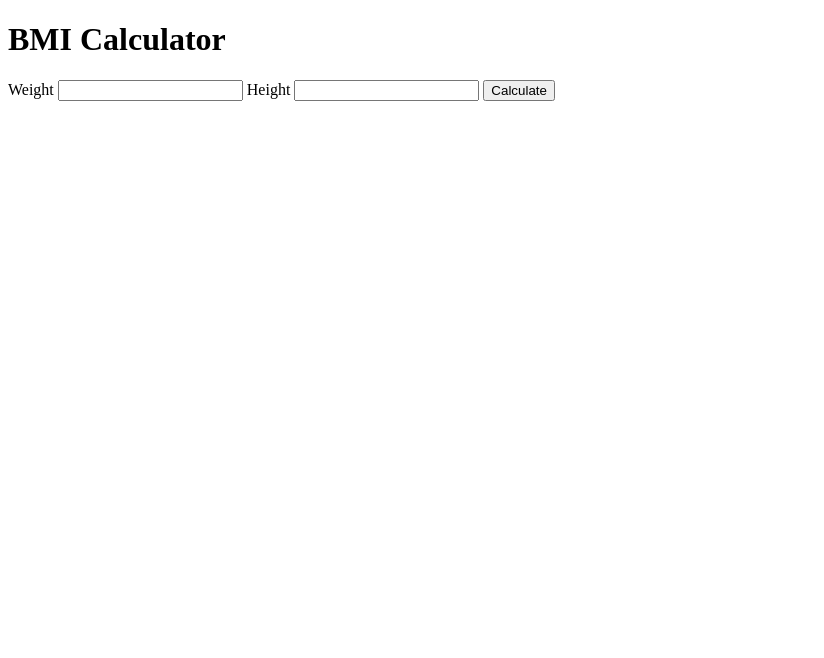
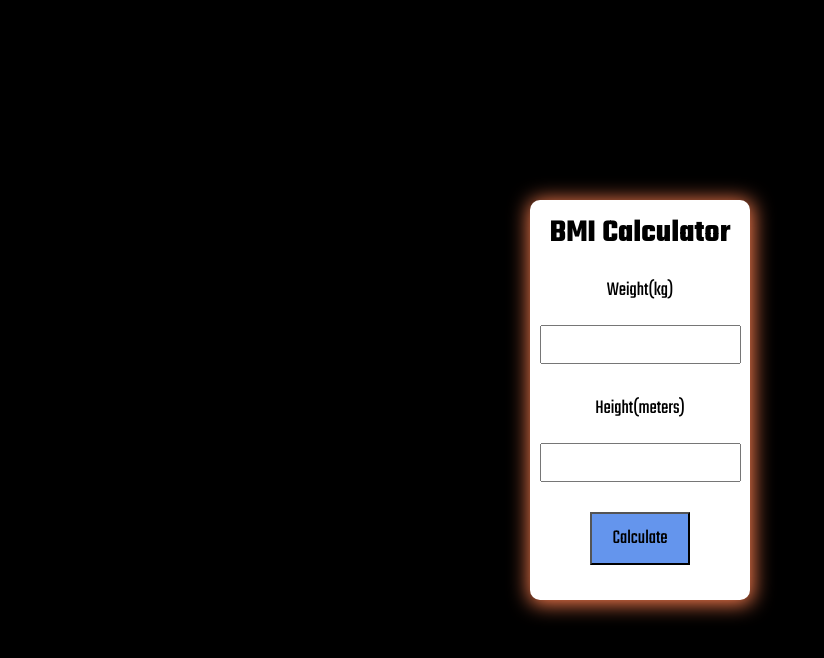
Before and after one commit to SMujtabA11/BMI-CAL, a plain HTML site: page index.html in a window 1280 px wide. Shown: the whole page, without its empty margins (0-824 px from the left). Drawn offline with Linux system fonts and the light colour scheme.

Commit message:
structured is fully styled

```diff
--- a/index.css
+++ b/index.css
@@ -1,4 +1,4 @@
-/* @import url('https://fonts.googleapis.com/css2?family=Teko:wght@300..700&display=swap');
+@import url('https://fonts.googleapis.com/css2?family=Teko:wght@300..700&display=swap');
 *{
     padding: 0px;
     margin: 0px;
@@ -13,12 +13,39 @@ body{
     align-items: center;
 }
 #parentDiv{
-    width: 200px;
+    width: 220px;
     height: 400px;
-    background-color: crimson;
+    background-color: rgb(255, 255, 255);
+    border-radius: 10px;
+    box-shadow: 1px 2px 20px 2px coral;
 }
 h1{
     text-align: center;
     font-family: "Teko";
-    color: white;
-} */
+    color: black;
+    padding-top: 10px;
+}
+#innerDiv{
+    padding: 10px;
+    margin-top: 10px;
+    height: 200px;
+    text-align: center;
+}
+#winput,#hinput{
+    margin-bottom: 30px;
+    padding: 10px;
+}
+#wlabel,#hlabel{
+    display: block;
+    margin-bottom: 20px;
+    font-family: "Teko";
+    color: black;
+    font-size: 20px;
+}
+button{
+    width: 100px;
+    padding: 10px;
+    background-color: cornflowerblue;
+    font-family: "Teko";
+    font-size: 20px;
+}
--- a/index.html
+++ b/index.html
@@ -9,11 +9,14 @@
 <body>
     <div id="parentDiv">
         <h1>BMI Calculator</h1>
-        <label for="">Weight</label>
-        <input type="number">
-        <label for="">Height</label>
-        <input type="number">
+       <div id="innerDiv">
+        <label for="" id="wlabel">Weight(kg)</label>
+        <input type="number" id="winput">
+        <label for="" id="hlabel">Height(meters)</label>
+        <input type="number" id="hinput">
         <button>Calculate</button>
+       </div>
+
     </div>
 </body>
 </html>
```
